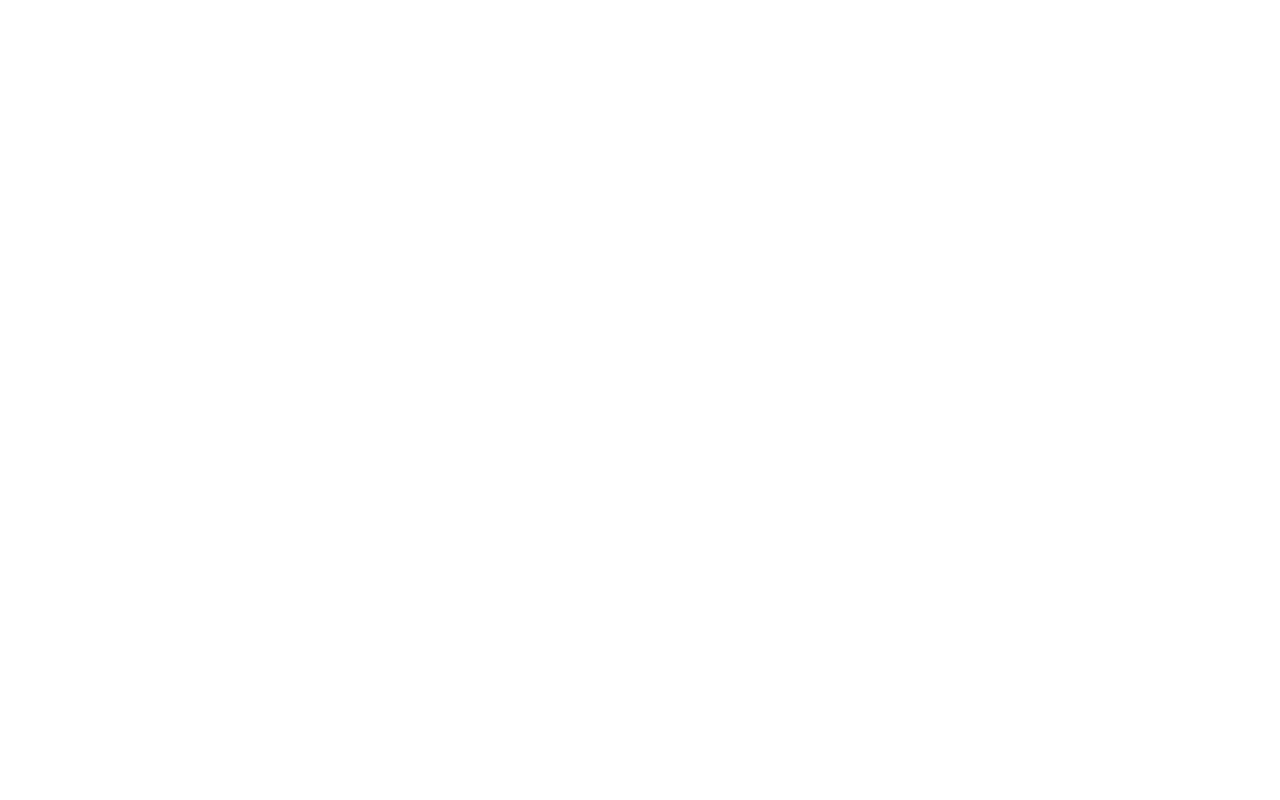
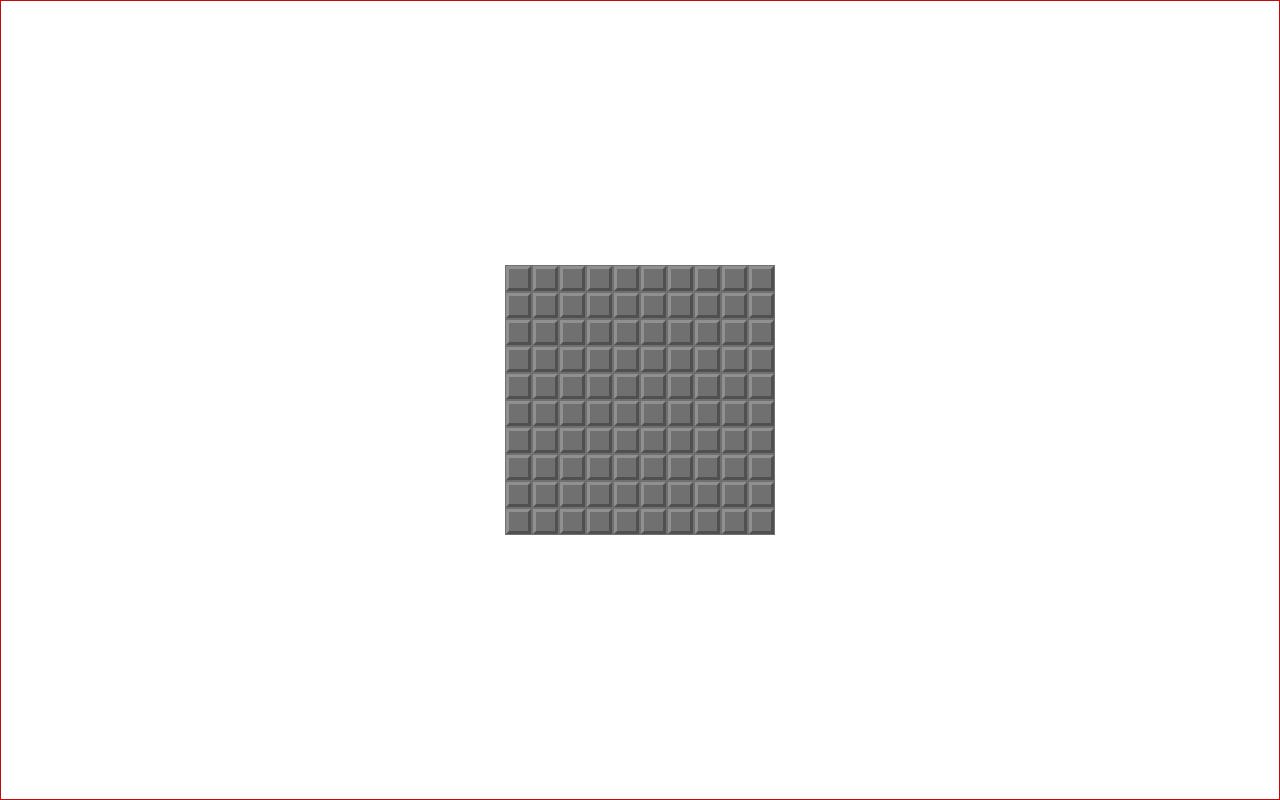
Before and after one commit to Dezmond-sama/JS_Marathon, a plain HTML site: page Minesweeper/index.html in a window 1280 px wide. Drawn offline with Linux system fonts and the light colour scheme.

Commit message:
Game field with styling

```diff
--- a/Minesweeper/index.html
+++ b/Minesweeper/index.html
@@ -7,5 +7,9 @@
         <script src="index.js" defer></script>
         <title>Minesweeper</title>
     </head>
-    <body></body>
+    <body>
+        <div class="wrapper">
+            <div id="board"></div>
+        </div>
+    </body>
 </html>
--- a/Minesweeper/index.js
+++ b/Minesweeper/index.js
@@ -0,0 +1,26 @@
+const board = document.querySelector("#board");
+const width = 10;
+const height = 10;
+
+const fieldData = Array(height)
+    .fill(0)
+    .map((_) => Array(width).fill(0));
+
+const createCell = (row, cellData) => {
+    const cell = document.createElement("div");
+    cell.classList.add("cell", "cell-box");
+    cell.setAttribute("data-value", cellData);
+    row.appendChild(cell);
+};
+
+const createRow = (board, rowData) => {
+    const row = document.createElement("div");
+    row.classList.add("row");
+    rowData.forEach((cell) => {
+        createCell(row, cell);
+    });
+    board.appendChild(row);
+};
+fieldData.forEach((row) => {
+    createRow(board, row);
+});
--- a/Minesweeper/styles.css
+++ b/Minesweeper/styles.css
@@ -0,0 +1,41 @@
+*{
+    box-sizing: border-box;
+    margin: 0;
+    padding: 0;
+    user-select: none;
+}
+.wrapper{
+    display: flex;
+    align-items: center;
+    justify-content: center;
+    border: #c20b0b solid 1px;
+    height: 100vh;
+}
+#board{
+    margin: 20px auto;
+    display: flex;
+    flex-direction: column;
+    align-items: center;
+    justify-content: center;
+    display: inline-block;
+    vertical-align: top;
+    background-color: #707070;
+}
+.row{
+    display: flex;
+
+}
+
+.cell{
+    margin: 1px;
+    width: 25px;
+    height: 25px;
+}
+.cell-box{
+    border-style: solid;
+    border-width: 3px;
+    border-left-color: #909090;
+    border-top-color: #909090;
+    border-bottom-color: #505050;
+    border-right-color: #505050;
+}
```
